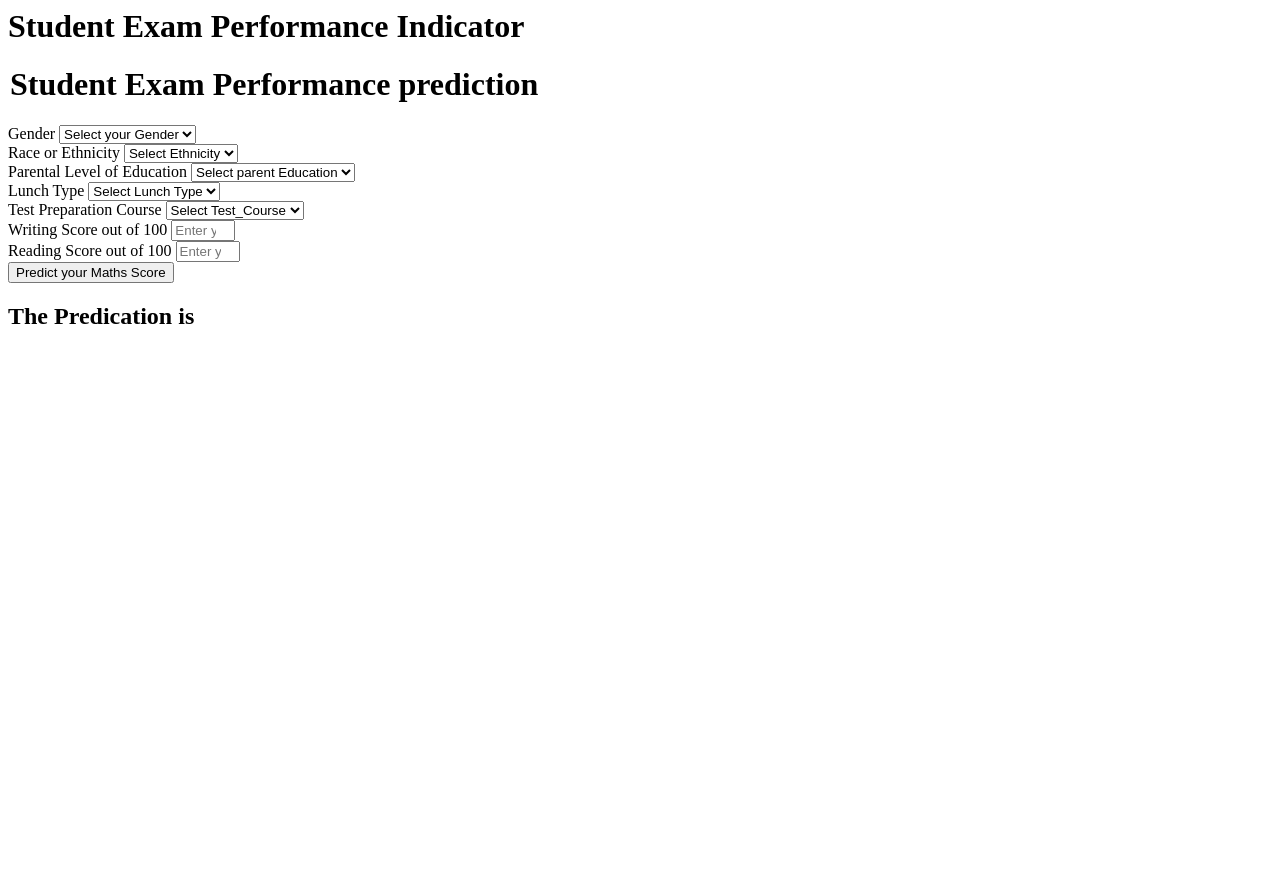
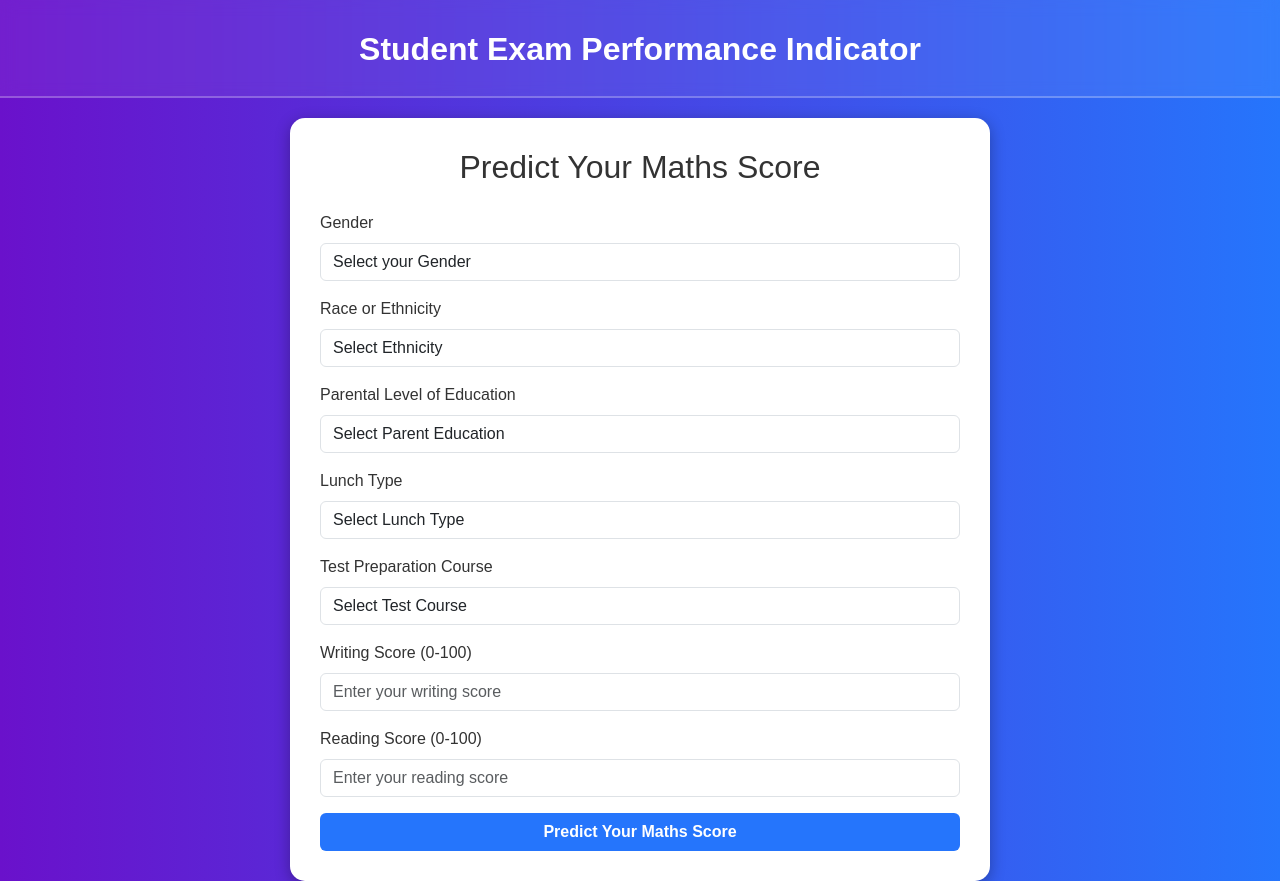
Before and after one commit to Ashokkumar1705/ML-project, a Flask app: page /predictdata in a window 1280 px wide. Before the commit the page ends 324 px from the top, so only its background shows below. Run offline with Flask 3, Linux system fonts and the light colour scheme.

Commit message:
home and index html file Edite

```diff
--- a/templates/home.html
+++ b/templates/home.html
@@ -1,86 +1,191 @@
-<html>
+<!DOCTYPE html>
+<html lang="en">
+<head>
+    <meta charset="UTF-8">
+    <meta name="viewport" content="width=device-width, initial-scale=1.0">
+    <title>Student Exam Performance Prediction</title>
+
+    <!-- Bootstrap CSS -->
+    <link href="https://cdn.jsdelivr.net/npm/bootstrap@5.3.0/dist/css/bootstrap.min.css" rel="stylesheet">
+
+    <style>
+        body {
+            background: linear-gradient(to right, #6a11cb, #2575fc);
+            font-family: Arial, sans-serif;
+            color: #fff;
+        }
+        .header {
+            text-align: center;
+            padding: 20px;
+            background: #ffffff10;
+            backdrop-filter: blur(8px);
+            border-bottom: 2px solid #ffffff40;
+            margin-bottom: 20px;
+        }
+        .header h1 {
+            font-weight: bold;
+            font-size: 2rem;
+            margin-top: 10px;
+            color: #fff;
+        }
+        .container {
+            max-width: 700px;
+            background: #fff;
+            color: #333;
+            margin-top: 10px;
+            padding: 30px;
+            border-radius: 15px;
+            box-shadow: 0px 4px 15px rgba(0, 0, 0, 0.3);
+        }
+        .btn-custom {
+            background-color: #2575fc;
+            color: white;
+            font-weight: bold;
+        }
+        .btn-custom:hover {
+            background-color: #1a5edb;
+        }
+        /* Modal Styles */
+        .modal-header {
+            background-color: #2575fc;
+            color: #fff;
+        }
+        .score {
+            font-size: 2.2rem;
+            font-weight: bold;
+            color: #2575fc;
+        }
+        .suggestion {
+            font-size: 1rem;
+            margin-top: 10px;
+            color: #333;
+        }
+        /* Animation for modal */
+        .modal-content {
+            animation: popIn 0.5s ease-in-out;
+        }
+        @keyframes popIn {
+            from { transform: scale(0.5); opacity: 0; }
+            to { transform: scale(1); opacity: 1; }
+        }
+    </style>
+</head>
 <body>
-        <div class="login">
+    <!-- Header -->
+    <div class="header">
         <h1>Student Exam Performance Indicator</h1>
+    </div>
 
-            <form action="{{url_for('predict_datapoint')}}" method="post">
-                <h1>
-                    <legend>Student Exam Performance prediction</legend>
-                </h1>
+    <!-- Form Container -->
+    <div class="container">
+        <h2 class="text-center">Predict Your Maths Score</h2>
+        <form action="{{ url_for('predict_datapoint') }}" method="post" class="mt-4">
+
+            <!-- Gender -->
             <div class="mb-3">
                 <label class="form-label">Gender</label>
-                    <select class="form-control" name="gender" placeholder="Enter you Gender" required >
-                        <option class="placeholder" selected disabled value="">Select your Gender</option>
-                        <option value="male">
-                            Male
-                        </option>
+                <select class="form-control" name="gender" required>
+                    <option disabled selected>Select your Gender</option>
+                    <option value="male">Male</option>
                     <option value="female">Female</option>
                 </select>
+            </div>
 
-                </div>
+            <!-- Ethnicity -->
             <div class="mb-3">
                 <label class="form-label">Race or Ethnicity</label>
-                    <select class="form-control" name="race_ethnicity" placeholder="Enter you ethnicity" required>
-                        <option class="placeholder" selected disabled value=""> Select Ethnicity</option>
-                        <option value="group A"> Group A </option>
-                        <option value="group B"> Group B </option>
-                        <option value="group C"> Group C </option>
-                        <option value="group D"> Group D </option>
-                        <option value="group E"> Group E </option>
+                <select class="form-control" name="race_ethnicity" required>
+                    <option disabled selected>Select Ethnicity</option>
+                    <option value="group A">Group A</option>
+                    <option value="group B">Group B</option>
+                    <option value="group C">Group C</option>
+                    <option value="group D">Group D</option>
+                    <option value="group E">Group E</option>
                 </select>
+            </div>
 
-
-                </div>
+            <!-- Parent Education -->
             <div class="mb-3">
                 <label class="form-label">Parental Level of Education</label>
-                    <select class="form-control" name="parental_level_of_education" placeholder="Enter you parent Education" required>
-                        <option class="placeholder" selected disabled value="">Select parent Education</option>
-                        <option value="associate's degree"> associate's degree </option>
-                        <option value="bachelor's degree"> bachelor's degree </option>
-                        <option value="high school"> high school </option>
-                        <option value="master's degree"> master's degree </option>
-                        <option value="Some college">some college</option>
-                        <option value="some high school"> some high school </option>
-
+                <select class="form-control" name="parental_level_of_education" required>
+                    <option disabled selected>Select Parent Education</option>
+                    <option value="associate's degree">Associate's Degree</option>
+                    <option value="bachelor's degree">Bachelor's Degree</option>
+                    <option value="high school">High School</option>
+                    <option value="master's degree">Master's Degree</option>
+                    <option value="Some college">Some College</option>
+                    <option value="some high school">Some High School</option>
                 </select>
             </div>
+
+            <!-- Lunch -->
             <div class="mb-3">
                 <label class="form-label">Lunch Type</label>
-                    <select class="form-control" name="lunch" placeholder="Enter you lunch" required>
-                        <option class="placeholder" selected disabled value=""> Select Lunch Type</option>
-                        <option value="free/reduced"> free/ reduced </option>
-                        <option value="standard"> standard </option>
+                <select class="form-control" name="lunch" required>
+                    <option disabled selected>Select Lunch Type</option>
+                    <option value="free/reduced">Free/Reduced</option>
+                    <option value="standard">Standard</option>
+                </select>
+            </div>
 
-                    </select>
-
-
-                </div>
+            <!-- Test Prep -->
             <div class="mb-3">
                 <label class="form-label">Test Preparation Course</label>
-                    <select class="form-control" name="test_preparation_course" placeholder="Enter you Course" required>
-                        <option class="placeholder" selected disabled value=""> Select Test_Course</option>
-                        <option value="none"> None </option>
+                <select class="form-control" name="test_preparation_course" required>
+                    <option disabled selected>Select Test Course</option>
+                    <option value="none">None</option>
                     <option value="completed">Completed</option>
+                </select>
+            </div>
 
-                    </select>
+            <!-- Writing Score -->
+            <div class="mb-3">
+                <label class="form-label">Writing Score (0-100)</label>
+                <input type="number" class="form-control" name="writing_score" min="0" max="100" placeholder="Enter your writing score" required>
+            </div>
 
+            <!-- Reading Score -->
+            <div class="mb-3">
+                <label class="form-label">Reading Score (0-100)</label>
+                <input type="number" class="form-control" name="reading_score" min="0" max="100" placeholder="Enter your reading score" required>
+            </div>
 
-                </div>
-                <div class="mb-3">
-                    <label class="form-label" >Writing Score out of 100</label>
-                    <input class="form-control" type="number" name="writing_score" placeholder="Enter your writing Score" min="0" max="100">
-
-                </div>
-                <div class="mb-3">
-                    <label class="form-label" >Reading Score out of 100</label>
-                    <input class="form-control" type="number" name="rading_score" placeholder="Enter your reading Score" min="0" max="100">
-
-                </div>
-                <div class="mb-3">
-                     <input class="btn btn-primary" type="submit" value="Predict your Maths Score" required>
+            <div class="d-grid">
+                <button type="submit" class="btn btn-custom">Predict Your Maths Score</button>
             </div>
         </form>
-            <h2>The Predication is {{results}} </h2>
     </div>
+
+    <!-- Modal Popup -->
+    {% if results is defined %}
+    <div class="modal fade show" id="resultModal" tabindex="-1" aria-modal="true" role="dialog" style="display:block;">
+        <div class="modal-dialog">
+            <div class="modal-content">
+                <div class="modal-header">
+                    <h5 class="modal-title">Prediction Result</h5>
+                </div>
+                <div class="modal-body text-center">
+                    <p>Your predicted Maths Score is:</p>
+                    <p class="score display-4">{{ results }}</p>
+                    <div class="suggestion">
+                        {% if results|float < 40 %}
+                             Your score is low. Focus on basics and consistent practice.
+                        {% elif results|float < 70 %}
+                            Average performance. With more practice, you can achieve higher scores!
+                        {% else %}
+                             Excellent! Keep up the great work and aim for perfection.
+                        {% endif %}
+                    </div>
+                </div>
+                <div class="modal-footer">
+                    <a href="{{ url_for('predict_datapoint') }}" class="btn btn-custom">Close</a>
+                </div>
+            </div>
+        </div>
+    </div>
+    {% endif %}
+
+    <!-- Bootstrap JS -->
+    <script src="https://cdn.jsdelivr.net/npm/bootstrap@5.3.0/dist/js/bootstrap.bundle.min.js"></script>
 </body>
 </html>
```
Also changed, not shown: templates/index.html (+58 -1 lines). Lines whose indentation alone changed are shown as unchanged.
